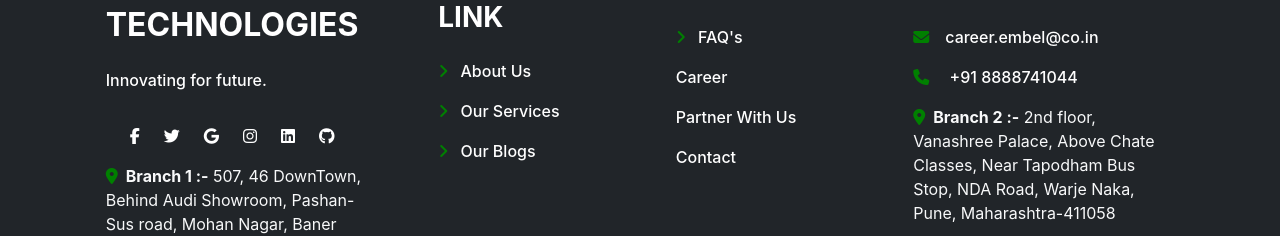
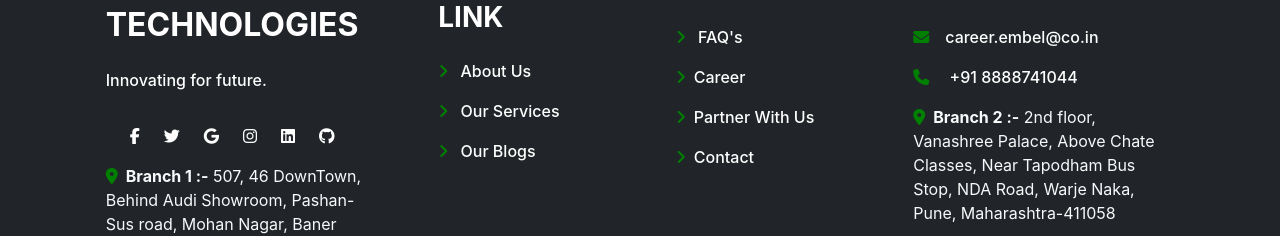
Before and after one commit to HrushikeshKhandale/embel-technologies-clone, a React (Create React App) app: page /products in a window 1280 px wide. Shown: the part 1418-1654 px from the top of the page. Built offline with nearby package versions, Linux system fonts and the light colour scheme.

Commit message:
"Added whitespace and closing angle bracket to several anchor tags in Footer component."

```diff
--- a/src/components/Footer.jsx
+++ b/src/components/Footer.jsx
@@ -76,7 +76,7 @@ const Footer = () => {
                     className="text-reset"
                     style={{ textDecoration: "none" }}
                   >
-                   <span><i class="fas fa-angle-right footer-link me-2" ></i></span> About Us
+                   <span><i class="fas fa-angle-right footer-link me-2"   ></i></span> About Us
                   </a>
                 </p>
                 <p>
@@ -115,11 +115,12 @@ const Footer = () => {
                   </a>
                 </p>
                 <p>
+
                   <a
                     href="/"
                     className="text-reset"
                     style={{ textDecoration: "none" }}
-                  >
+                  ><span><i class="fas fa-angle-right footer-link me-2" ></i></span>
                     Career
                   </a>
                 </p>
@@ -128,7 +129,7 @@ const Footer = () => {
                     href="/"
                     className="text-reset"
                     style={{ textDecoration: "none" }}
-                  >
+                  ><span><i class="fas fa-angle-right footer-link me-2" ></i></span>
                     Partner With Us
                   </a>
                 </p>
@@ -137,7 +138,7 @@ const Footer = () => {
                     href="/"
                     className="text-reset"
                     style={{ textDecoration: "none" }}
-                  >
+                  ><span><i class="fas fa-angle-right footer-link me-2" ></i></span>
                     Contact
                   </a>
                 </p>
```
